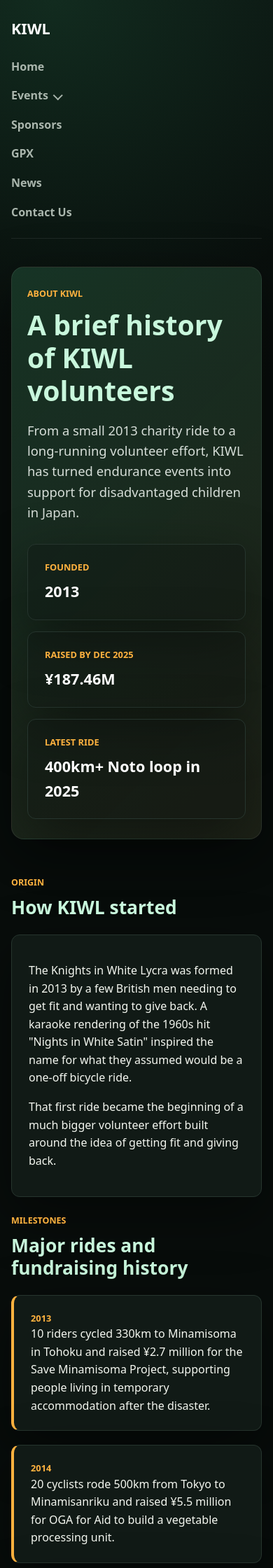
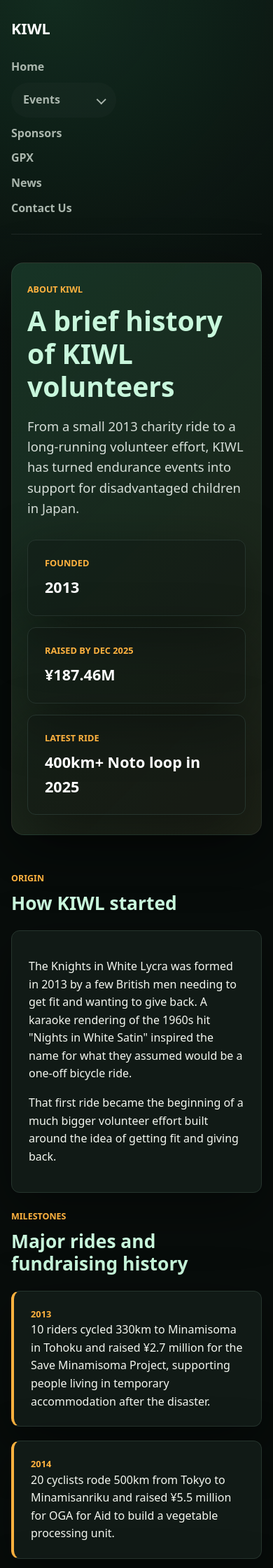
Before and after one commit to KIWL-Japan/kiwl, a Jekyll site: the page built from index.md, in a window 390 px wide. Shown: the top 2240 px of the page at 70% size. Built offline with Jekyll 4.4.1, drawn with Linux system fonts in a browser that asks for light colours.

Commit message:
Polish events dropdown navigation

```diff
--- a/_layouts/default.html
+++ b/_layouts/default.html
@@ -26,7 +26,7 @@
       <nav class="site-nav" aria-label="Main navigation">
         <a href="{{ "/" | relative_url }}">Home</a>
         <details class="nav-dropdown">
-          <summary>Events</summary>
+          <summary><span>Events</span></summary>
           <div class="nav-dropdown-menu">
             <a href="{{ "/events/kiwl-classic-2027/" | relative_url }}">KIWL Classic 2027</a>
             <a href="{{ "/events/kiwl-lite-2026/" | relative_url }}">KIWL Lite 2026</a>
--- a/assets/css/style.scss
+++ b/assets/css/style.scss
@@ -85,8 +85,17 @@ a {
   display: inline-flex;
   align-items: center;
   gap: 8px;
+  padding: 9px 14px;
+  border: 1px solid transparent;
+  border-radius: 999px;
+  background: rgba(255, 255, 255, 0.02);
   list-style: none;
   cursor: pointer;
+  transition:
+    color 180ms ease,
+    border-color 180ms ease,
+    background-color 180ms ease,
+    transform 180ms ease;
 }
 
 .nav-dropdown summary::-webkit-details-marker {
@@ -100,10 +109,23 @@ a {
   border-right: 2px solid currentColor;
   border-bottom: 2px solid currentColor;
   transform: rotate(45deg) translateY(-1px);
+  transition: transform 180ms ease;
+}
+
+.nav-dropdown summary:focus-visible {
+  outline: none;
+  border-color: rgba(66, 217, 138, 0.7);
+  box-shadow: 0 0 0 4px rgba(66, 217, 138, 0.14);
 }
 
 .nav-dropdown[open] summary {
   color: var(--color-primary);
+  border-color: rgba(66, 217, 138, 0.22);
+  background: rgba(66, 217, 138, 0.08);
+}
+
+.nav-dropdown[open] summary::after {
+  transform: rotate(225deg) translateY(1px);
 }
 
 .nav-dropdown-menu {
@@ -115,18 +137,45 @@ a {
   padding: 10px;
   border: 1px solid var(--color-border);
   border-radius: 12px;
-  background: rgba(17, 26, 22, 0.98);
+  background:
+    linear-gradient(180deg, rgba(23, 35, 30, 0.98), rgba(10, 16, 13, 0.98));
   box-shadow: var(--shadow);
+  transform-origin: top left;
+  animation: dropdown-enter 220ms cubic-bezier(0.2, 0.9, 0.2, 1);
+  backdrop-filter: blur(12px);
 }
 
 .nav-dropdown-menu a {
   display: block;
   padding: 10px 12px;
   border-radius: 8px;
+  transition:
+    color 160ms ease,
+    background-color 160ms ease,
+    transform 160ms ease;
 }
 
 .nav-dropdown-menu a:hover {
   background: rgba(66, 217, 138, 0.1);
+  transform: translateX(3px);
+}
+
+.nav-dropdown-menu a:focus-visible {
+  outline: none;
+  background: rgba(66, 217, 138, 0.14);
+  color: #ffffff;
+}
+
+@keyframes dropdown-enter {
+  from {
+    opacity: 0;
+    transform: translateY(-10px) scale(0.98);
+  }
+
+  to {
+    opacity: 1;
+    transform: translateY(0) scale(1);
+  }
 }
 
 .page-content {
@@ -610,12 +659,32 @@ h2 {
   .site-nav {
     align-items: flex-start;
     flex-direction: column;
+    width: 100%;
+    gap: 10px;
   }
 
   .nav-dropdown-menu {
     position: static;
-    min-width: 0;
+    min-width: min(320px, 100%);
     margin-top: 10px;
+    margin-left: 8px;
+    padding: 8px;
+    animation-duration: 180ms;
+  }
+
+  .nav-dropdown {
+    width: 100%;
+  }
+
+  .nav-dropdown summary {
+    width: fit-content;
+    min-width: 150px;
+    justify-content: space-between;
+    padding: 11px 16px;
+  }
+
+  .nav-dropdown-menu a {
+    padding: 12px 14px;
   }
 
   .page-content {
```
Also changed, not shown: other parts of _layouts/default.html (+22 -0 lines).
